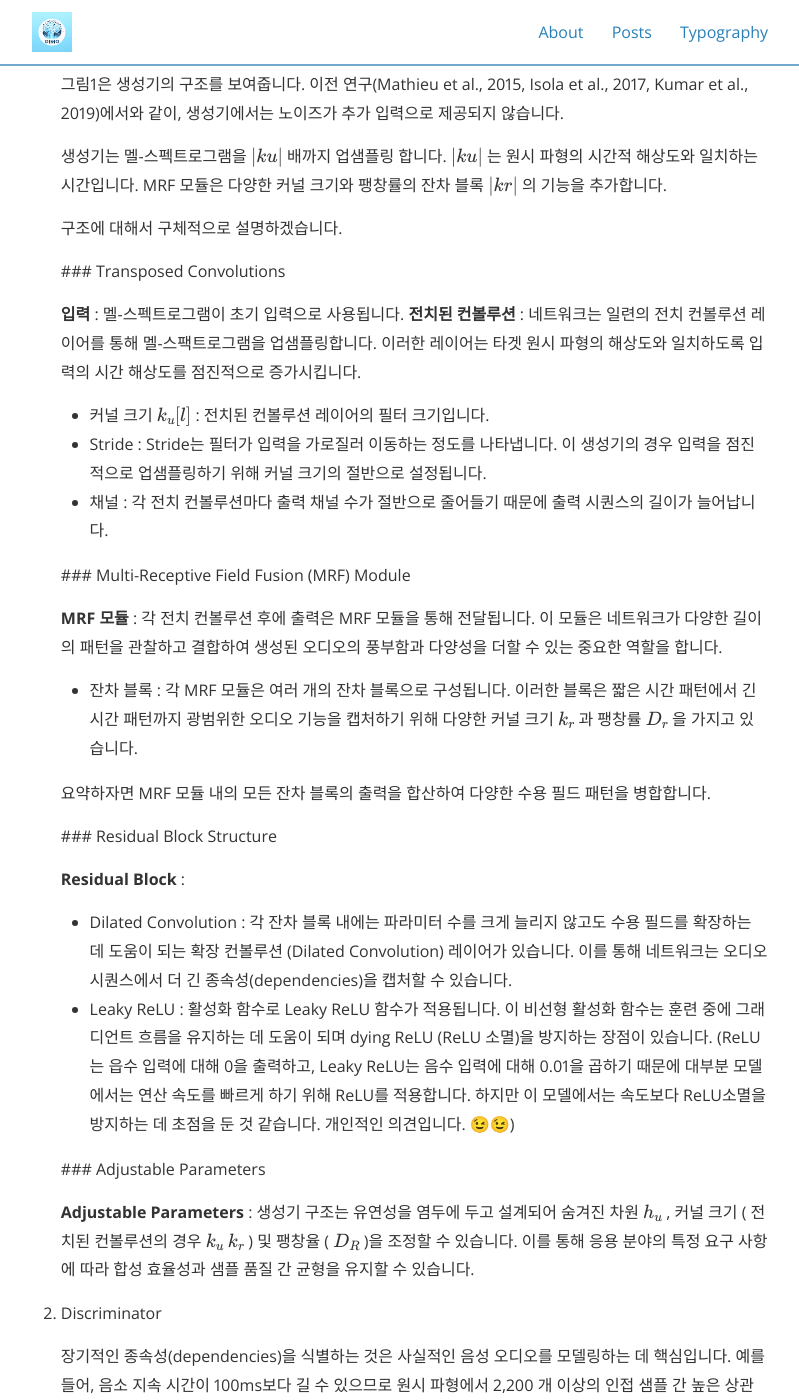
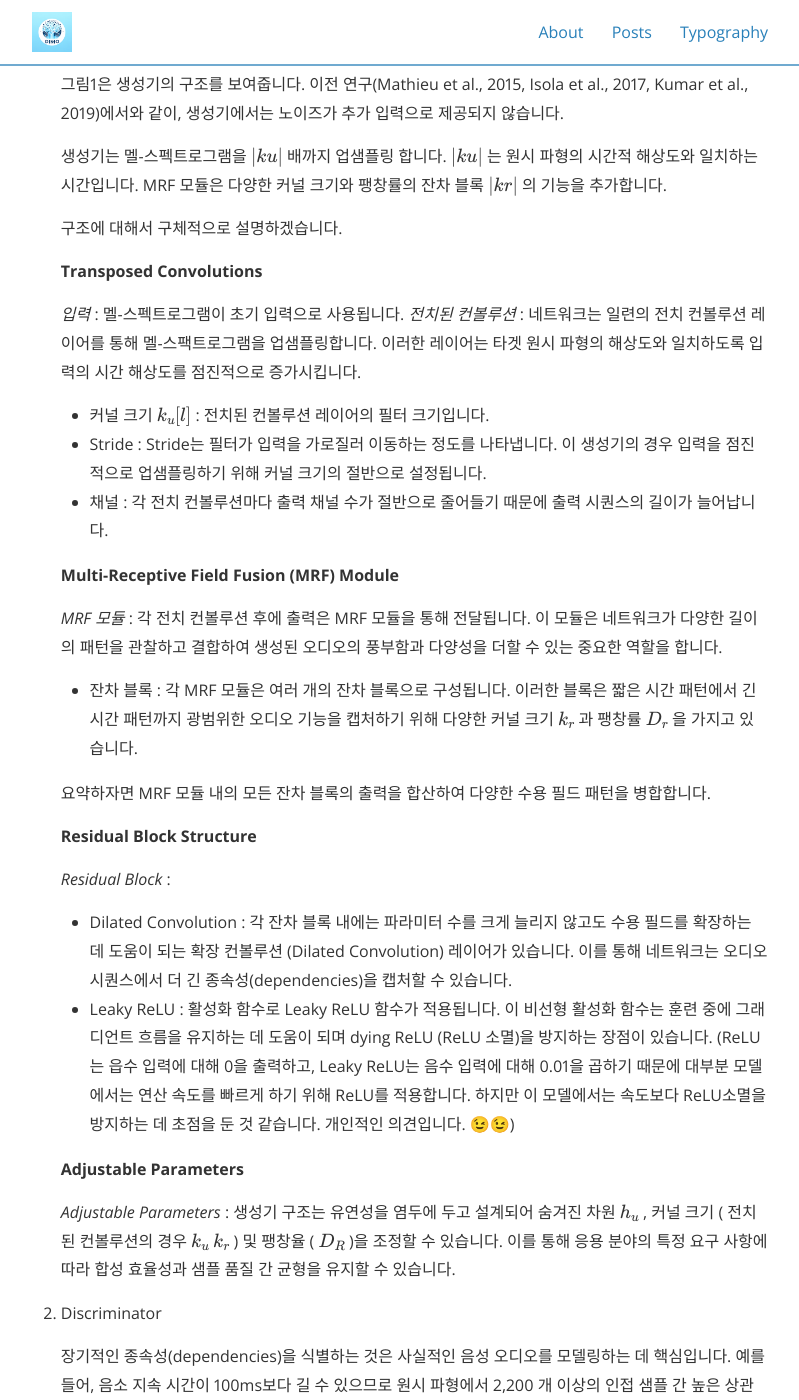
Before and after one commit to dinhoitt/dinhoitt.github.io, a Jekyll site: the page built from _posts/2024-02-23-HiFi GAN 설명.md, in a window 1280 px wide and 1400 px high, scrolled down 1505 px. Shown: the whole window, without its empty margins (240-1039 px from the left). Built offline with Jekyll 4.4.1, drawn with Linux system fonts in a browser that asks for light colours; nearby versions of some CDN libraries; formulas are drawn with MathJax 3; comment, search, counter and statistics services are not loaded; some of the changed text lies outside the part shown.

Commit message:
텍스트 수정

```diff
--- a/_posts/2024-02-23-HiFi GAN 설명.md
+++ b/_posts/2024-02-23-HiFi GAN 설명.md
@@ -32,31 +32,31 @@ HiFi GAN은 생성기(Generator) 1개와 판별기(Discriminator, 다중 스케
 
     구조에 대해서 구체적으로 설명하겠습니다.
 
-    ### Transposed Convolutions
+    __Transposed Convolutions__
 
-    __입력__ : 멜-스펙트로그램이 초기 입력으로 사용됩니다.
-    __전치된 컨볼루션__ : 네트워크는 일련의 전치 컨볼루션 레이어를 통해 멜-스팩트로그램을 업샘플링합니다. 이러한 레이어는 타겟 원시 파형의 해상도와 일치하도록 입력의 시간 해상도를 점진적으로 증가시킵니다.
+    _입력_ : 멜-스펙트로그램이 초기 입력으로 사용됩니다.
+    _전치된 컨볼루션_ : 네트워크는 일련의 전치 컨볼루션 레이어를 통해 멜-스팩트로그램을 업샘플링합니다. 이러한 레이어는 타겟 원시 파형의 해상도와 일치하도록 입력의 시간 해상도를 점진적으로 증가시킵니다.
 
       - 커널 크기 $$k_{u}[l]$$ : 전치된 컨볼루션 레이어의 필터 크기입니다.
       - Stride : Stride는 필터가 입력을 가로질러 이동하는 정도를 나타냅니다. 이 생성기의 경우 입력을 점진적으로 업샘플링하기 위해 커널 크기의 절반으로 설정됩니다.
       - 채널 : 각 전치 컨볼루션마다 출력 채널 수가 절반으로 줄어들기 때문에 출력 시퀀스의 길이가 늘어납니다.
 
-    ### Multi-Receptive Field Fusion (MRF) Module
+    __Multi-Receptive Field Fusion (MRF) Module__
 
-    __MRF 모듈__ : 각 전치 컨볼루션 후에 출력은 MRF 모듈을 통해 전달됩니다. 이 모듈은 네트워크가 다양한 길이의 패턴을 관찰하고 결합하여 생성된 오디오의 풍부함과 다양성을 더할 수 있는 중요한 역할을 합니다.
+    _MRF 모듈_ : 각 전치 컨볼루션 후에 출력은 MRF 모듈을 통해 전달됩니다. 이 모듈은 네트워크가 다양한 길이의 패턴을 관찰하고 결합하여 생성된 오디오의 풍부함과 다양성을 더할 수 있는 중요한 역할을 합니다.
       - 잔차 블록 : 각 MRF 모듈은 여러 개의 잔차 블록으로 구성됩니다. 이러한 블록은 짧은 시간 패턴에서 긴 시간 패턴까지 광범위한 오디오 기능을 캡처하기 위해 다양한 커널 크기 $$k_r$$ 과 팽창률 $$D_r$$ 을 가지고 있습니다.
 
     요약하자면 MRF 모듈 내의 모든 잔차 블록의 출력을 합산하여 다양한 수용 필드 패턴을 병합합니다.
 
-    ### Residual Block Structure
+    __Residual Block Structure__
 
-    __Residual Block__ :
+    _Residual Block_ :
       - Dilated Convolution : 각 잔차 블록 내에는 파라미터 수를 크게 늘리지 않고도 수용 필드를 확장하는 데 도움이 되는 확장 컨볼루션 (Dilated Convolution) 레이어가 있습니다. 이를 통해 네트워크는 오디오 시퀀스에서 더 긴 종속성(dependencies)을 캡처할 수 있습니다.
       - Leaky ReLU : 활성화 함수로 Leaky ReLU 함수가 적용됩니다. 이 비선형 활성화 함수는 훈련 중에 그래디언트 흐름을 유지하는 데 도움이 되며 dying ReLU (ReLU 소멸)을 방지하는 장점이 있습니다. (ReLU는 읍수 입력에 대해 0을 출력하고, Leaky ReLU는 음수 입력에 대해 0.01을 곱하기 때문에 대부분 모델에서는 연산 속도를 빠르게 하기 위해 ReLU를 적용합니다. 하지만 이 모델에서는 속도보다 ReLU소멸을 방지하는 데 초점을 둔 것 같습니다. 개인적인 의견입니다. 😉😉)
 
-    ### Adjustable Parameters
+    __Adjustable Parameters__
 
-    __Adjustable Parameters__ : 생성기 구조는 유연성을 염두에 두고 설계되어 숨겨진 차원 $$h_u$$ , 커널 크기 ( 전치된 컨볼루션의 경우 $$k_u$$ $$k_r$$ ) 및 팽창율 ( $$D_R$$ )을 조정할 수 있습니다. 이를 통해 응용 분야의 특정 요구 사항에 따라 합성 효율성과 샘플 품질 간 균형을 유지할 수 있습니다.
+    _Adjustable Parameters_ : 생성기 구조는 유연성을 염두에 두고 설계되어 숨겨진 차원 $$h_u$$ , 커널 크기 ( 전치된 컨볼루션의 경우 $$k_u$$ $$k_r$$ ) 및 팽창율 ( $$D_R$$ )을 조정할 수 있습니다. 이를 통해 응용 분야의 특정 요구 사항에 따라 합성 효율성과 샘플 품질 간 균형을 유지할 수 있습니다.
 
 2. Discriminator
 
@@ -72,29 +72,29 @@ HiFi GAN은 생성기(Generator) 1개와 판별기(Discriminator, 다중 스케
     <img src="/assets/post/msdmpearchi.png">
     이미지 출처: 논문 그림2
 
-    ### Multi-Scale Discriminator(MSD)
+    __Multi-Scale Discriminator(MSD)__
 
     MSD는 오디오 샘플을 서로 다른 스케일에서 평가하여 연속적인 패턴과 장기 의존성을 포착합니다.
 
-    __Average Pooling__ : 원시 오디오 파형에 평균 풀링(Average Pooling)을 적용하여 다양한 스케일의 입력을 생성합니다. 풀링은 오디오 샘플의 연속적인 부분에 대한 평균을 계산하여 입력의 차원을 줄이고, 더 긴 시간 범위의 패턴을 포착할 수 있도록 합니다.
+    _Average Pooling_ : 원시 오디오 파형에 평균 풀링(Average Pooling)을 적용하여 다양한 스케일의 입력을 생성합니다. 풀링은 오디오 샘플의 연속적인 부분에 대한 평균을 계산하여 입력의 차원을 줄이고, 더 긴 시간 범위의 패턴을 포착할 수 있도록 합니다.
 
-    __Apply Convolution__ : 평균 풀링된 오디오에 합성곱을 적용하여 특징을 추출합니다. 이 합성곱 레이어들은 오디오 데이터의 시간적 구조를 분석하는 데 사용됩니다.
+    _Apply Convolution_ : 평균 풀링된 오디오에 합성곱을 적용하여 특징을 추출합니다. 이 합성곱 레이어들은 오디오 데이터의 시간적 구조를 분석하는 데 사용됩니다.
 
-    __Sub-discriminator__ : 여러 개의 서브 판별자가 각각 다른  스케일에서 오디오 샘플을 평가합니다. 이는 원시 오디오, 2배 평균 풀링 오디오, 4배 평균 풀링 오디오 등 다양한 해상도에서 오디오의 진위를 판별합니다.
+    _Sub-discriminator_ : 여러 개의 서브 판별자가 각각 다른  스케일에서 오디오 샘플을 평가합니다. 이는 원시 오디오, 2배 평균 풀링 오디오, 4배 평균 풀링 오디오 등 다양한 해상도에서 오디오의 진위를 판별합니다.
 
-    __Real/Fake Discrimination__ : 각 서브 판별자는 오디오가   실제인지 생성된 것인지를 판별합니다. 판별 결과는 생성기의 학습을 지도하는 데 사용됩니다.
+    _Real/Fake Discrimination_ : 각 서브 판별자는 오디오가   실제인지 생성된 것인지를 판별합니다. 판별 결과는 생성기의 학습을 지도하는 데 사용됩니다.
 
-    ### Multi-Period Discriminator(MPD)
+    __Multi-Period Discriminator(MPD)__
 
     MPD는 입력 오디오의 다양한 주기적 특성을 식별하기 위해 설계되었습니다. 서로 다른 주기를 갖는 사인파 신호로 구성된 음성 오디오에서, 이러한 주기적 패턴을 식별하는 것이 중요합니다.
 
-    __Reshape from 1D to 2D__ : 원시 오디오 파형을 주기 p에 따라 2차원 데이터로 재형성합니다. 이는 오디오의 주기적 특성을 2차원 평면에서 분석하기 위한 전처리 단계입니다.
+    _Reshape from 1D to 2D_ : 원시 오디오 파형을 주기 p에 따라 2차원 데이터로 재형성합니다. 이는 오디오의 주기적 특성을 2차원 평면에서 분석하기 위한 전처리 단계입니다.
 
-    __Apply 2D Convolution__ : 재형성된 2차원 데이터에 2차원  합성곱을 적용하여 주기적 패턴을 추출합니다. 합성곱의 커널 크기는 주기적 샘플을 독립적으로 처리하기 위해 폭 방향으로는 1로 제한됩니다.
+    _Apply 2D Convolution_ : 재형성된 2차원 데이터에 2차원  합성곱을 적용하여 주기적 패턴을 추출합니다. 합성곱의 커널 크기는 주기적 샘플을 독립적으로 처리하기 위해 폭 방향으로는 1로 제한됩니다.
 
-    __Sub-discriminator__ : 주기 p에 따라 다른 주기적 신호를 처리하는 여러 서브 판별자가 있습니다. 각 서브 판별자는 입력 오디오의 다른 부분을 보며 다른 내재된 구조를 포착하도록 설계되었습니다.
+    _Sub-discriminator_ : 주기 p에 따라 다른 주기적 신호를 처리하는 여러 서브 판별자가 있습니다. 각 서브 판별자는 입력 오디오의 다른 부분을 보며 다른 내재된 구조를 포착하도록 설계되었습니다.
 
-    __Real/Fake Discrimination__ : 각 서브 판별자는 입력된 오디오의 주기적 특성을 바탕으로 실제 오디오인지 생성된 오디오인지를 판별합니다.
+    _Real/Fake Discrimination_ : 각 서브 판별자는 입력된 오디오의 주기적 특성을 바탕으로 실제 오디오인지 생성된 오디오인지를 판별합니다.
 
     MPD는 원시 파형의 주기적 샘플에 집중하는 반면, MSD는 더 평활화된 파형에서 작동합니다. MPD는 주기적인 구조를, MSD는 연속적인 오디오의 특성을 감지하는 데 초점을 맞춥니다. 이 두 판별기 구조는 결합되어 생성된 오디오가 실제 오디오와 구분하기 어려울 정도로 진짜 같은 특성을 가지도록 하는 데 기여합니다. MPD에는 가중치 정규화가 적용되고, MSD에는 스펙트럴 정규화가 적용되어 각각의 판별자가 안정적으로 훈련될 수 있도록 합니다.
 
```
